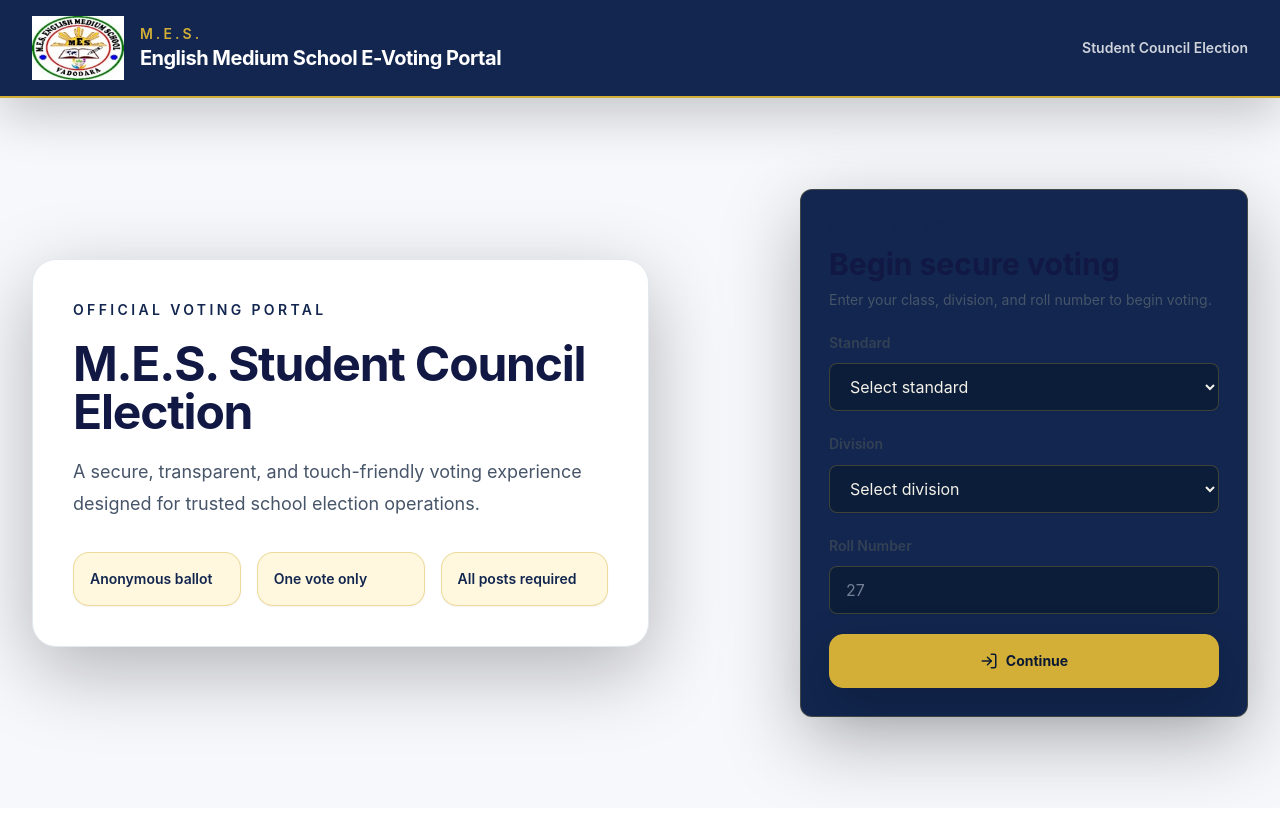
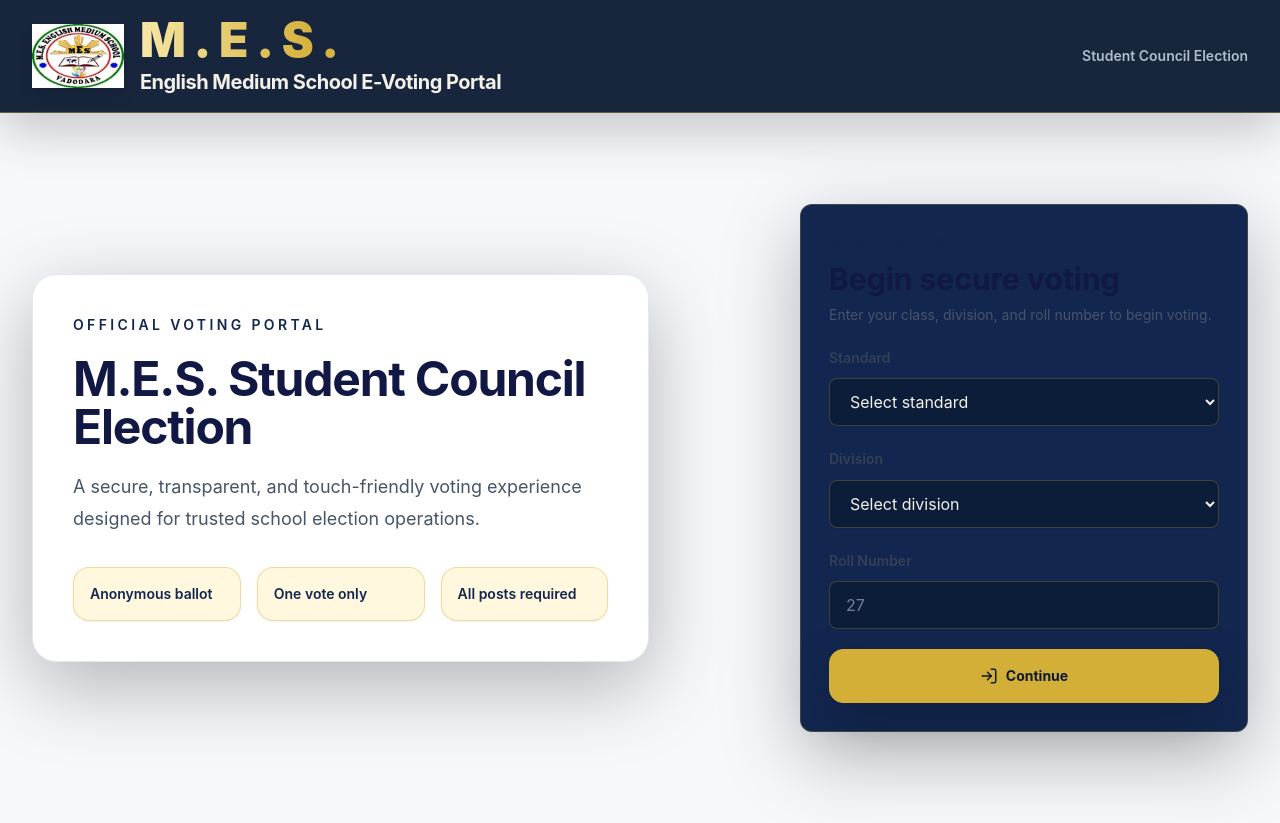
Before and after one commit to Harishmunshi/E-Voting-System, a Next.js app: page / in a window 1280 px wide. Built offline with nearby package versions, Linux system fonts and the light colour scheme.

Commit message:
Enlarge MES brand heading

```diff
--- a/src/components/brand-shell.tsx
+++ b/src/components/brand-shell.tsx
@@ -1,19 +1,21 @@
 export function BrandHeader({ eyebrow }: { eyebrow?: string }) {
   return (
-    <header className="border-b-2 border-gold-600 bg-maroon-600 text-white shadow-soft">
-      <div className="mx-auto flex min-h-[90px] max-w-7xl items-center justify-between px-4 py-4 sm:px-6 lg:px-8">
+    <header className="border-b border-gold-500/40 bg-maroon-900/95 text-maroon-50 shadow-soft backdrop-blur">
+      <div className="mx-auto flex min-h-[96px] max-w-7xl items-center justify-between px-4 py-4 sm:px-6 lg:px-8">
         <div className="flex items-center gap-4">
           <img
             src="/school-logo.png"
             alt="M.E.S. English Medium School logo"
-            className="h-16 w-auto object-contain"
+            className="h-16 w-auto object-contain drop-shadow-lg"
           />
           <div>
-            <p className="text-sm font-semibold uppercase tracking-[0.22em] text-gold-600">M.E.S.</p>
-            <h1 className="text-base font-bold tracking-tight text-white sm:text-xl">English Medium School E-Voting Portal</h1>
+            <p className="bg-gradient-to-r from-gold-100 via-gold-500 to-maroon-50 bg-clip-text text-3xl font-black uppercase leading-none tracking-[0.16em] text-transparent sm:text-5xl">
+              M.E.S.
+            </p>
+            <h1 className="mt-1 text-sm font-bold tracking-tight text-maroon-50 sm:text-xl">English Medium School E-Voting Portal</h1>
           </div>
         </div>
-        {eyebrow ? <p className="hidden text-sm font-semibold text-white/80 sm:block">{eyebrow}</p> : null}
+        {eyebrow ? <p className="hidden text-sm font-semibold text-maroon-100/80 sm:block">{eyebrow}</p> : null}
       </div>
     </header>
   );
```
